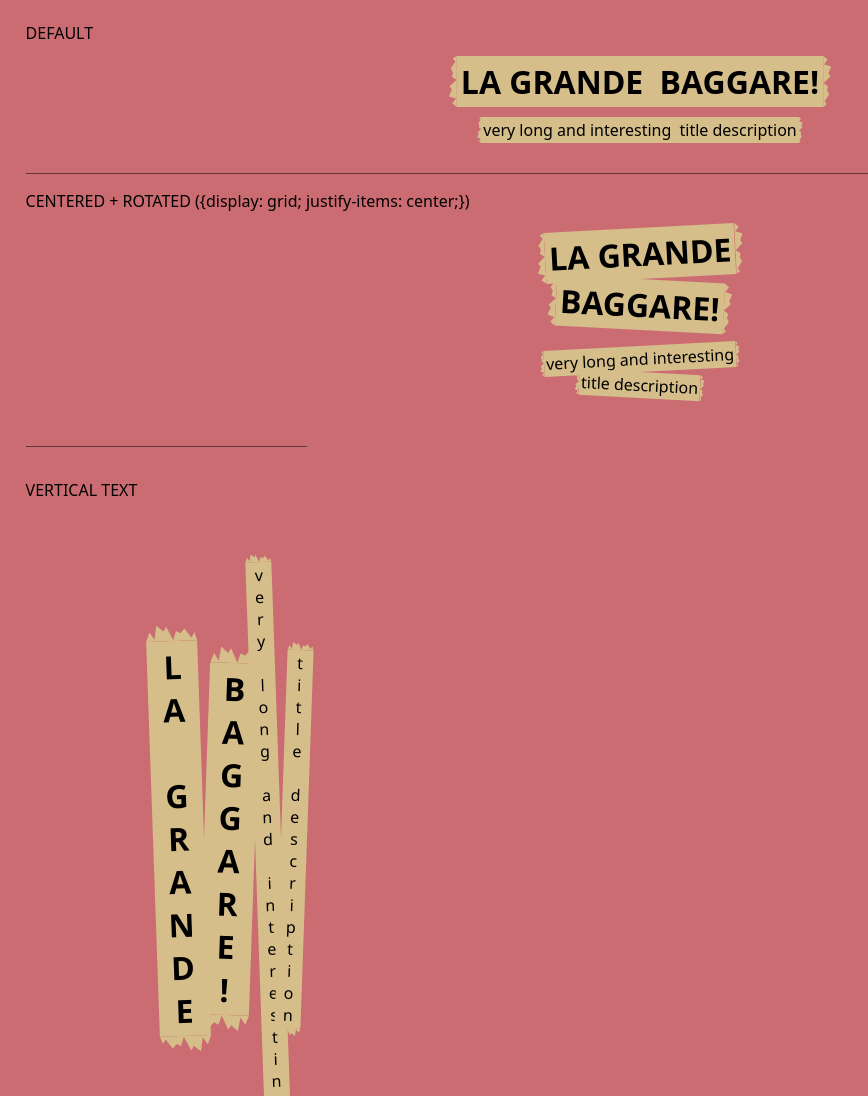
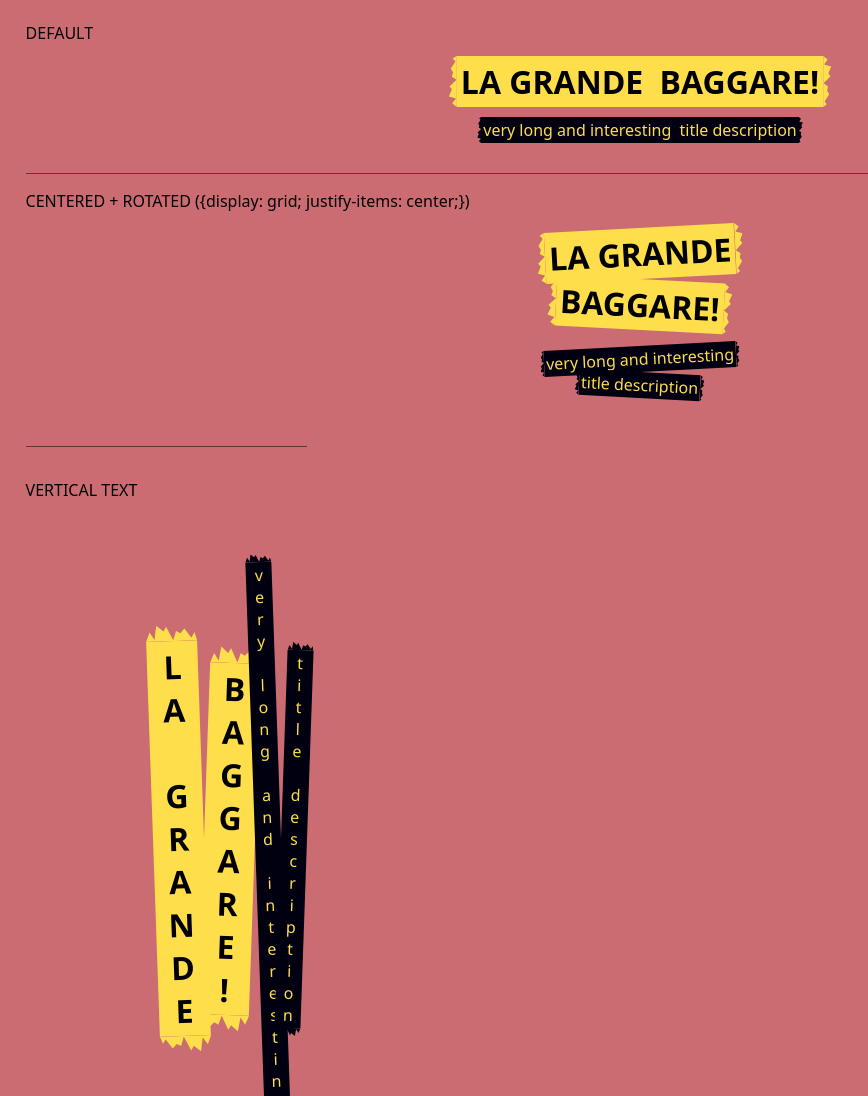
Before and after one commit to CodingWatchCollector/rips-on-text, a plain HTML site: page index.html in a window 1280 px wide. Shown: the top 1096 px of the page, without its empty margins (0-868 px from the left). Drawn offline with Linux system fonts and the light colour scheme.

Commit message:
Update style.css

```diff
--- a/style.css
+++ b/style.css
@@ -33,8 +33,8 @@ figure {
 
 
 :root {
-  --clr-text: black;
-  --clr--accent: hsl(41.6, 47.2%, 68.8%);
+  --clr--text: black;
+  --clr--accent: hsl(49.3, 98.9%, 64.5%);
   --bg--page: hsl(356.2, 47.7%, 61%);
 }
 
@@ -67,6 +67,11 @@ body {
   text-transform: uppercase;
 }
 
+p {
+  --clr--text: hsl(49.3, 98.9%, 64.5%);
+  --clr--accent: hsl(240, 100%, 3.1%);
+}
+
 .text--vertical {
   text-orientation: upright;
   writing-mode: vertical-lr;
@@ -94,7 +99,7 @@ body {
 */
 
 .text-tape--horizontal {
-  --text-tape--clr: var(--clr-text, white);
+  --text-tape--clr: var(--clr--text, white);
   --text-tape--bg: var(--clr--accent, rebeccapurple);
   --tape-padding: .125em;
   --rip-width: .25em;
@@ -166,7 +171,7 @@ body {
 */
 
 .text-tape--vertical {
-  --text-tape--clr: var(--clr-text, white);
+  --text-tape--clr: var(--clr--text, white);
   --text-tape--bg: var(--clr--accent, rebeccapurple);
   --tape-padding: .125em;
   --rip-height: .5em;
```
